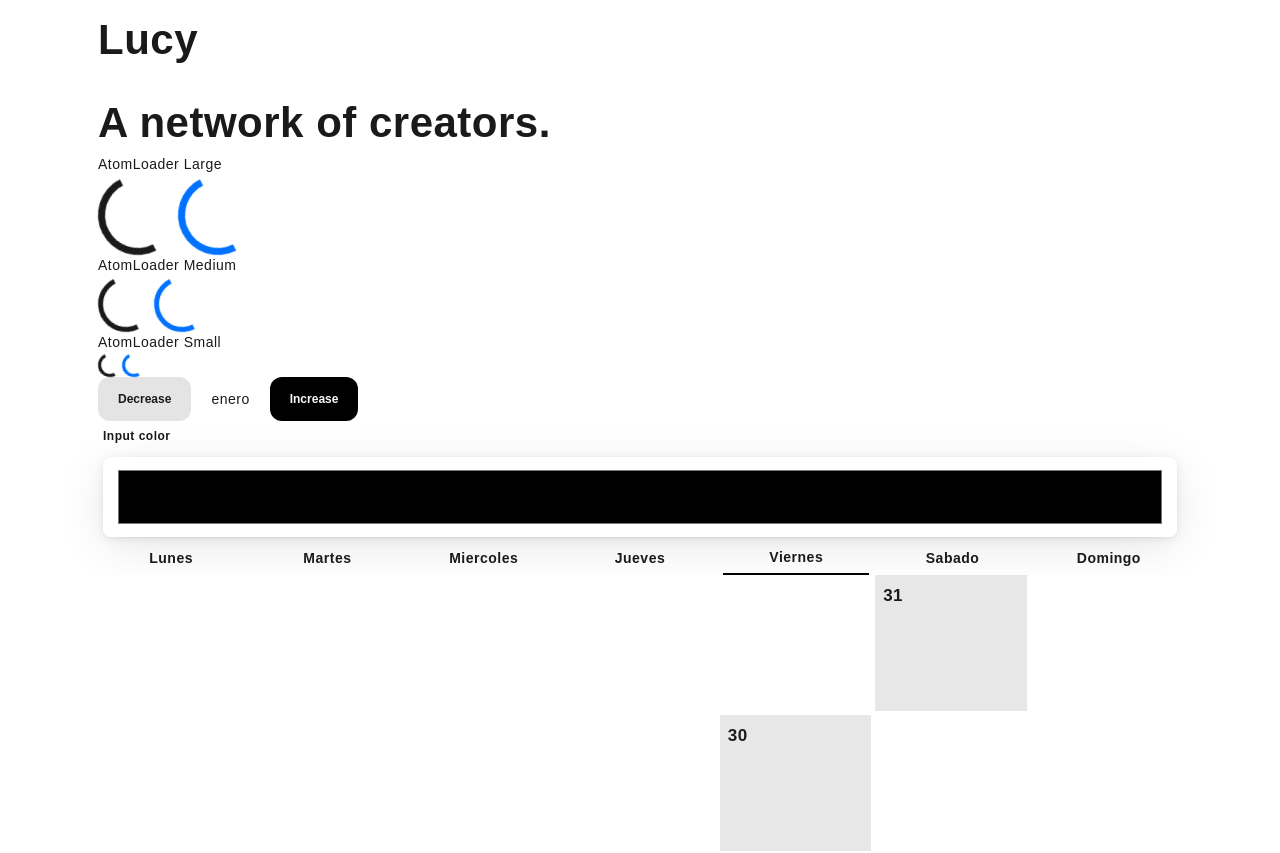
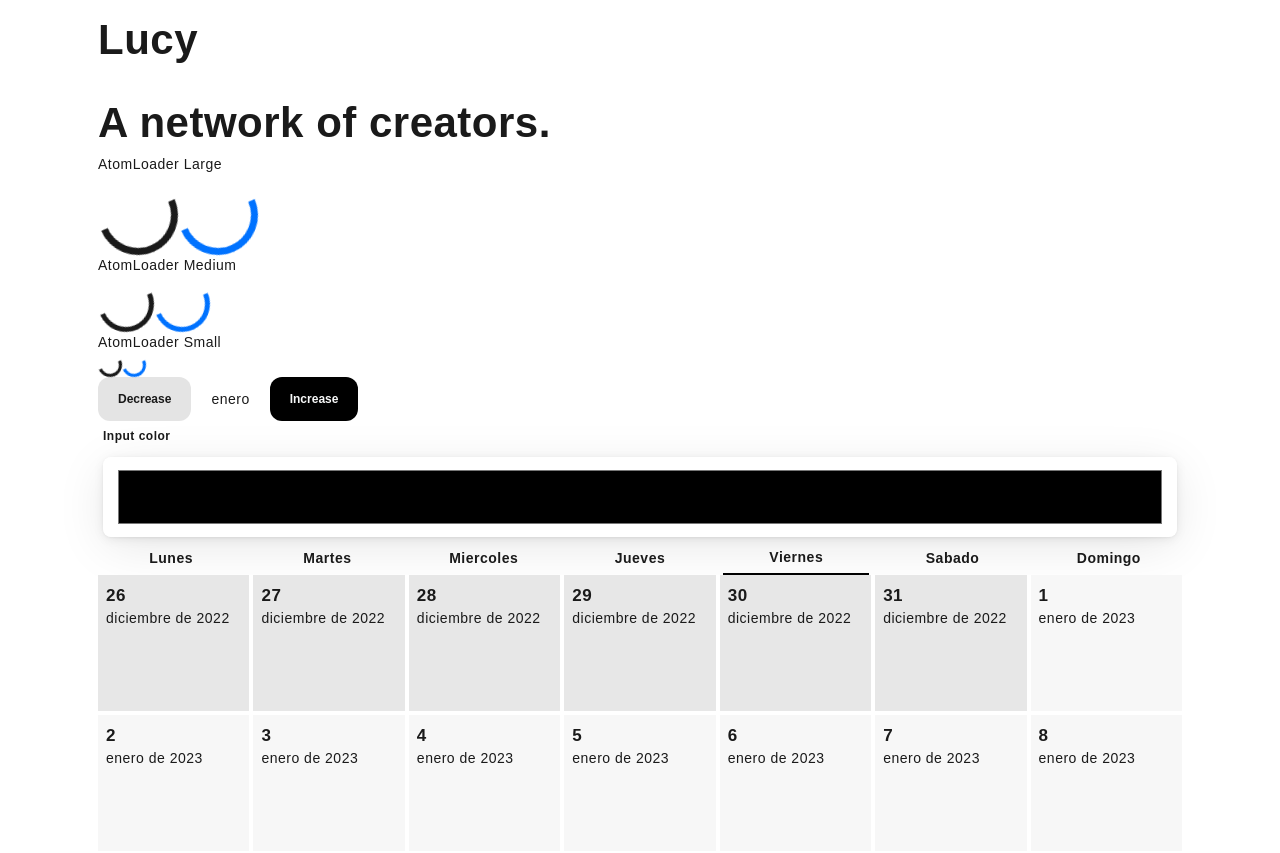
Before and after one commit to Whil117/lucy-nxtjs, a Next.js app: page / in a window 1280 px wide. Shown: the top 853 px of the page. Built offline with nearby package versions, Linux system fonts and the light colour scheme; no server answers; a web font is replaced by a local one.

Commit message:
CALENDAR FUNCTION WITH BEFORE AND AFTER DAYS MONTHS WITH CURRENT MONTH

```diff
--- a/src/@utils/calendar/index.ts
+++ b/src/@utils/calendar/index.ts
@@ -24,7 +24,8 @@
 const getBeforeOrAfterMonth = (
   year: number,
   month: number,
-  type: "after" | "before"
+  type: "after" | "before",
+  mapGrid: number
 ) => {
   const currentMonth = month;
   const currentYear = year;
@@ -53,7 +54,9 @@
   });
 
   const sliceByType = type === "before" ? mainData.reverse() : mainData;
-  return sliceByType;
+
+  const getFilter = sliceByType.filter((_, indx) => indx + 1 <= mapGrid);
+  return getFilter;
 };
 
 function getDaysByMotnh(props: getDaysInMonth) {
@@ -83,15 +86,12 @@
     }
   );
 
-  const first = monthCurrent?.[0]?.gridPosition;
-  const last = monthCurrent?.[monthCurrent?.length - 1]?.gridPosition;
+  const first = MAPGRID[monthCurrent?.[0]?.gridPosition];
+  const last =
+    MAPGRIDREVERSE[monthCurrent?.[monthCurrent?.length - 1]?.gridPosition];
 
-  const after = getBeforeOrAfterMonth(year, month, "after").filter(
-    (_, indx) => indx + 1 <= MAPGRIDREVERSE[last]
-  );
-  const before = getBeforeOrAfterMonth(year, month, "before").filter(
-    (_, indx) => indx + 1 <= MAPGRID[first]
-  );
+  const after = getBeforeOrAfterMonth(year, month, "after", last);
+  const before = getBeforeOrAfterMonth(year, month, "before", first).reverse();
 
   return [...before, ...monthCurrent, ...after];
 }
--- a/src/pages/index.tsx
+++ b/src/pages/index.tsx
@@ -224,7 +224,7 @@
                 customCSS={css`
                   padding: 8px;
                   background-color: var(--card-background);
-                  grid-column: ${daysPosition[item.gridPosition]};
+                  /* grid-column: ${daysPosition[item.gridPosition]}; */
                   ${item.isToday
                     ? css`
                         background-color: ${formik.values.colorButton};
@@ -247,6 +247,16 @@
                   }
                 >
                   {item.countNumber}
+                </AtomText>
+                <AtomText
+                  color={
+                    item.isToday && isDarkLight(`${formik.values.colorButton}`)
+                  }
+                >
+                  {item.date.toLocaleString("es-ES", {
+                    month: "long",
+                    year: "numeric",
+                  })}
                 </AtomText>
               </AtomWrapper>
             );
```
